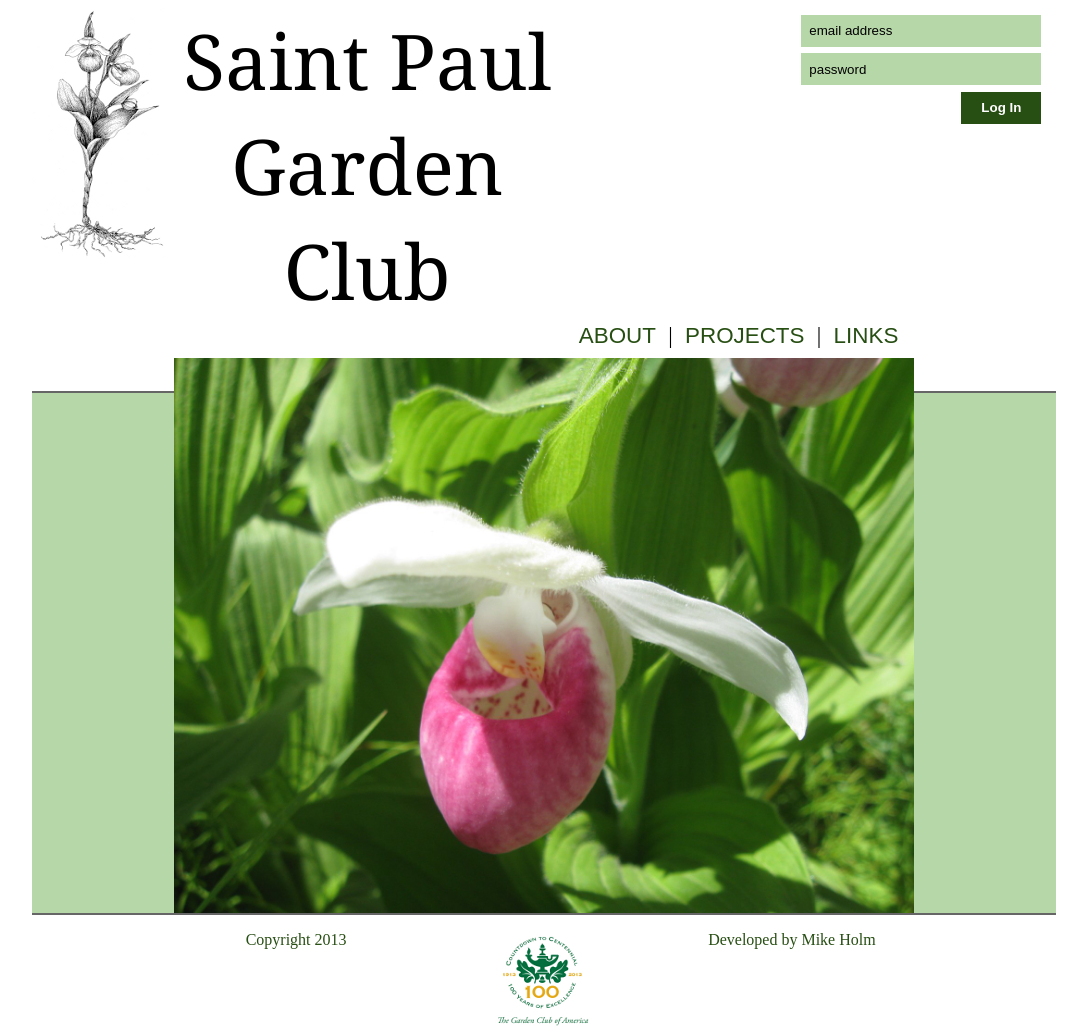
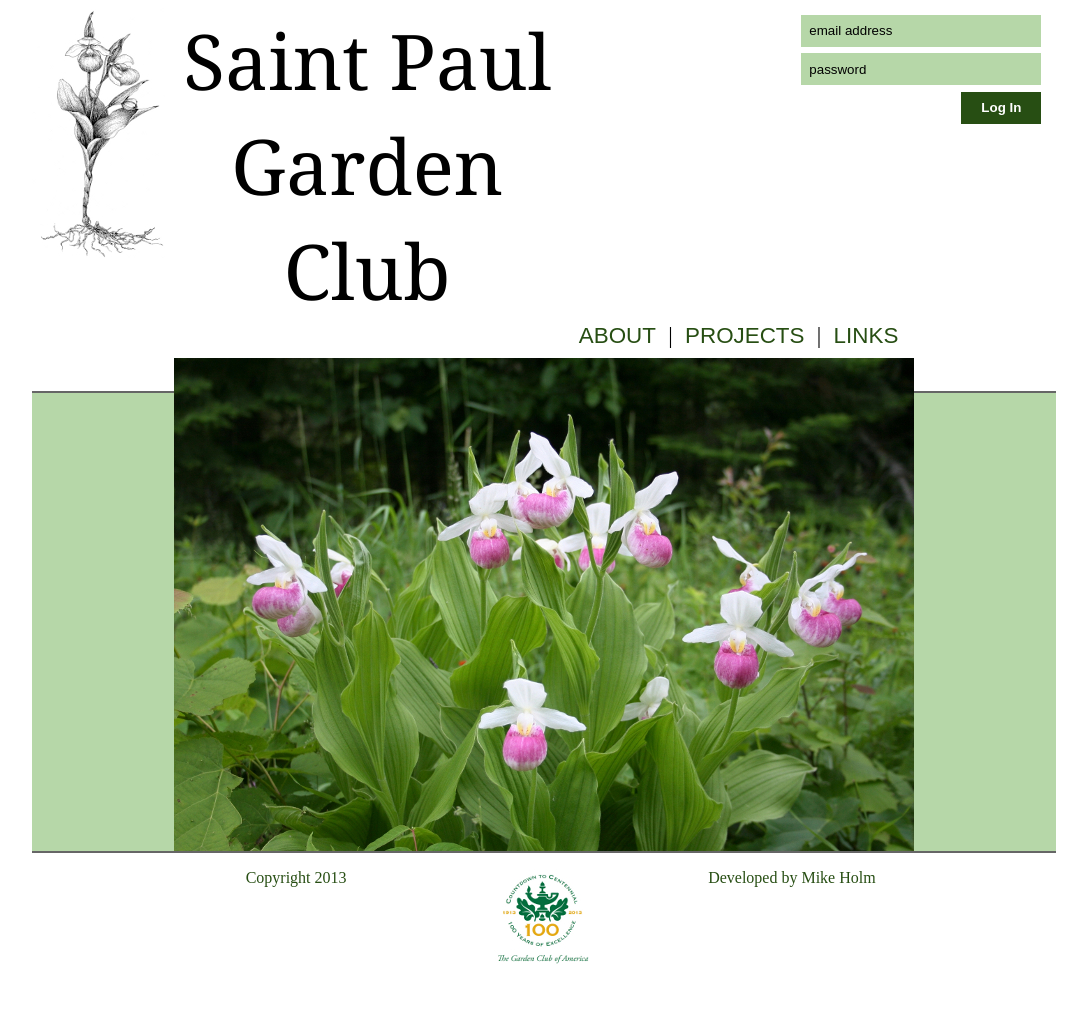
Before and after one commit to coldpour/spgc, a PHP site: page / in a window 1280 px wide. Shown: the whole page, without its empty margins (96-1183 px from the left). After the commit the page ends 964 px from the top, so only its background shows below. Run offline with PHP 8.4, Linux system fonts and the light colour scheme.

Commit message:
change homescreen picture

```diff
--- a/slide.php
+++ b/slide.php
@@ -1,6 +1,6 @@
 <div class="stripe">
   <div class="center slide middle">
     <?php include 'nav.php';?>
-    <img class="slide middle" src="images/lady_slipper_USFWS.jpg" />
+    <img class="slide middle" src="images/dreamstime_ladyslippers/width/740.jpg" />
   </div>
 </div>
```
Also changed, not shown: images/dreamstime_ladyslippers/width/740.jpg (added), images/src/dreamstime_ladyslippers.jpg (added).
